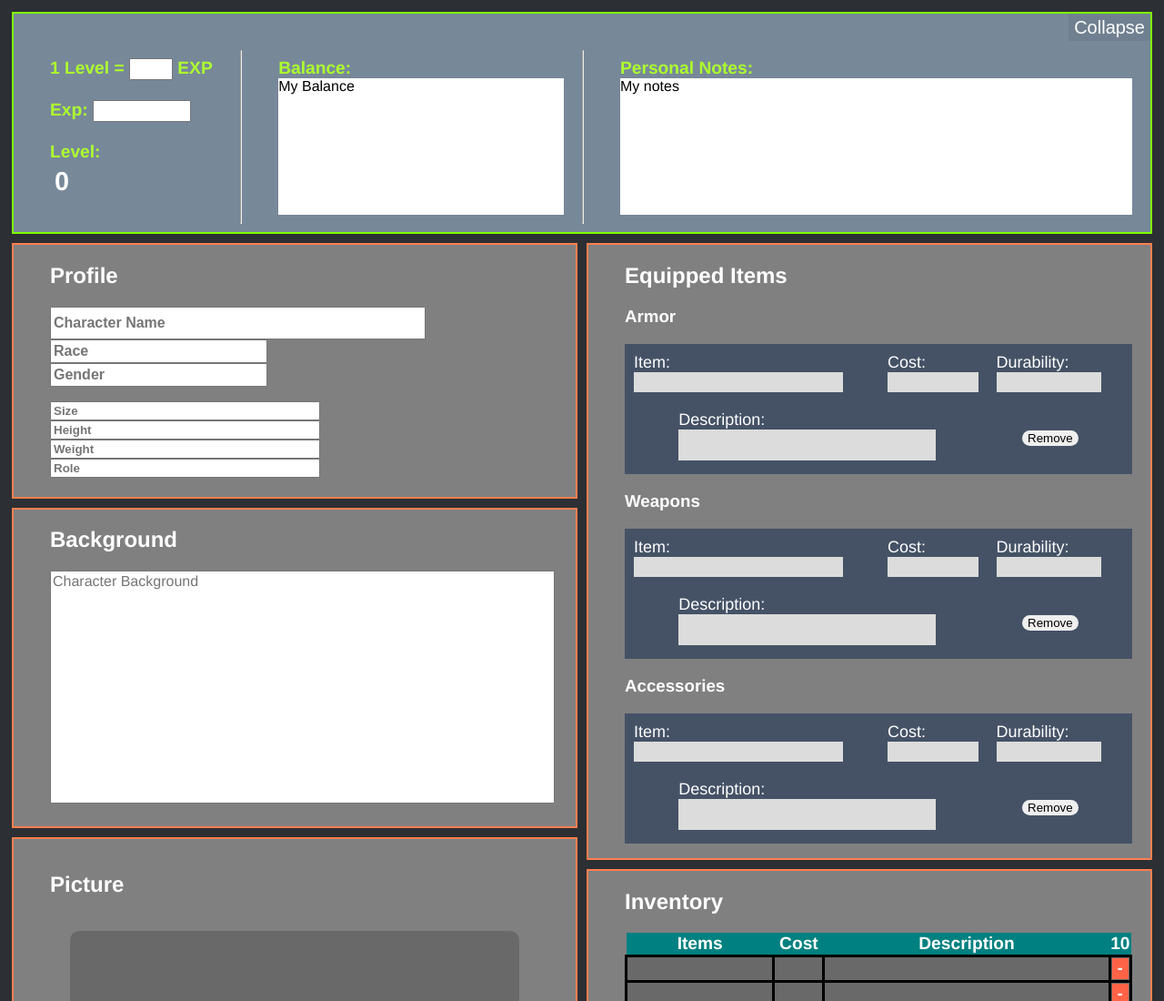
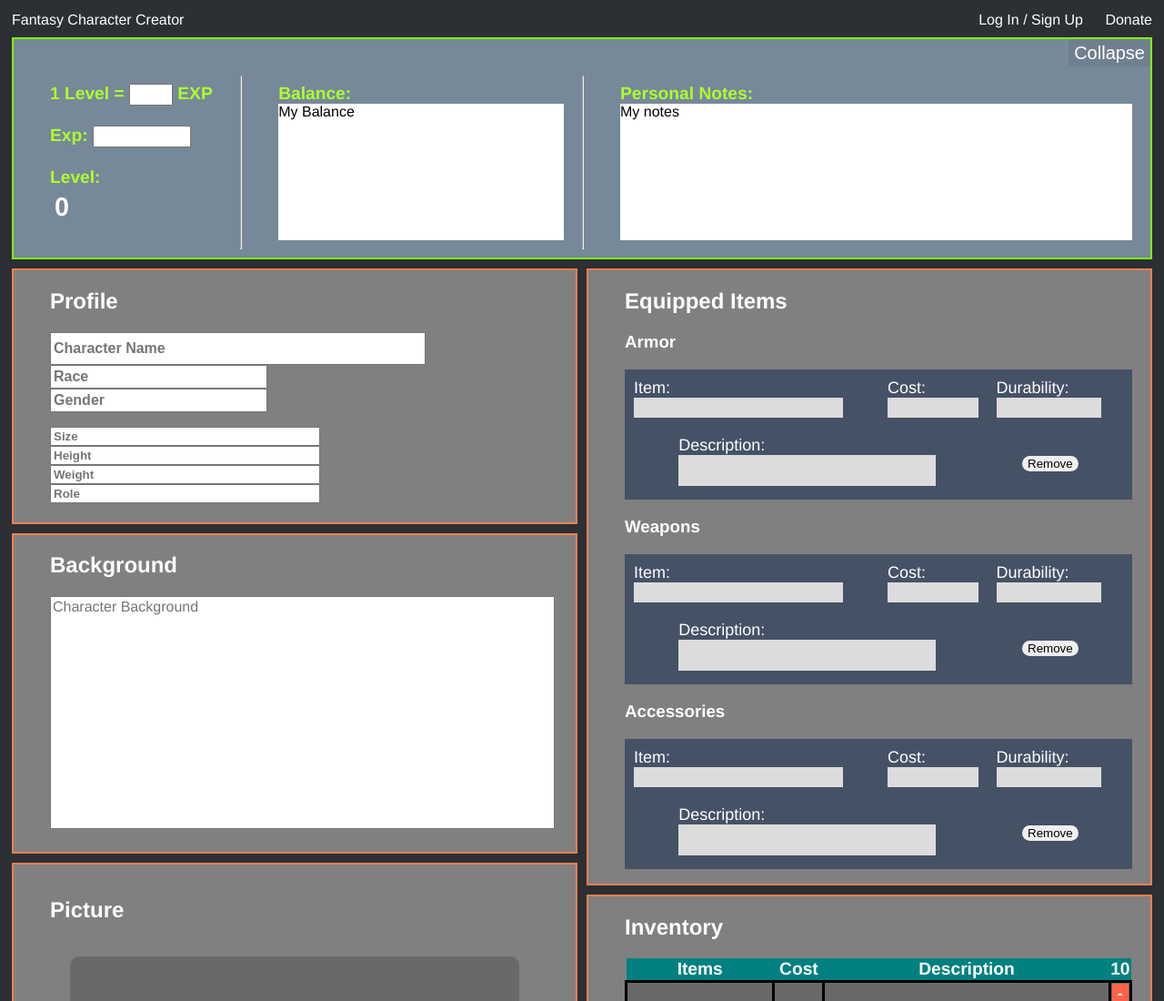
Before and after one commit to AndrewDai6123/FantasyCharacterCreator, a plain HTML site: page index.html in a window 1280 px wide. Shown: the top 1100 px of the page at 91% size. Drawn offline with nearby package versions, Linux system fonts and the light colour scheme.

Commit message:
Started on NavBar

```diff
--- a/index.html
+++ b/index.html
@@ -12,7 +12,16 @@
 </head>
 
 <body>
-    <header></header>
+    <header>
+        <nav>
+            <a class="HomeButton" href="index.html">Fantasy Character Creator</a>
+            <ul>
+                <li><a href="#">Log In / Sign Up</a></li>
+                <li><a href="#Donate">Donate</a></li>
+                <!-- Can add more directories later -->
+            </ul>
+        </nav>
+    </header>
 
     <section class="Essentials">
         <div class="Collapse">
--- a/styles.css
+++ b/styles.css
@@ -6,6 +6,28 @@ body{
     display: flex;
     flex-wrap: wrap;
 }
+header {
+    margin: 5px;
+    width: 100%;
+}
+.HomeButton{
+    float: left;
+}
+nav ul {
+    margin: 0;
+    padding: 0;
+    list-style-type: none;
+    float: right;
+}
+nav li {
+    display: inline-block;
+    margin: 0px 0px 0px 20px;
+}
+a {
+    color: white;
+    text-decoration: none;
+}
+
 
 /* CSS for sections in Body */
 .Essentials{
```
